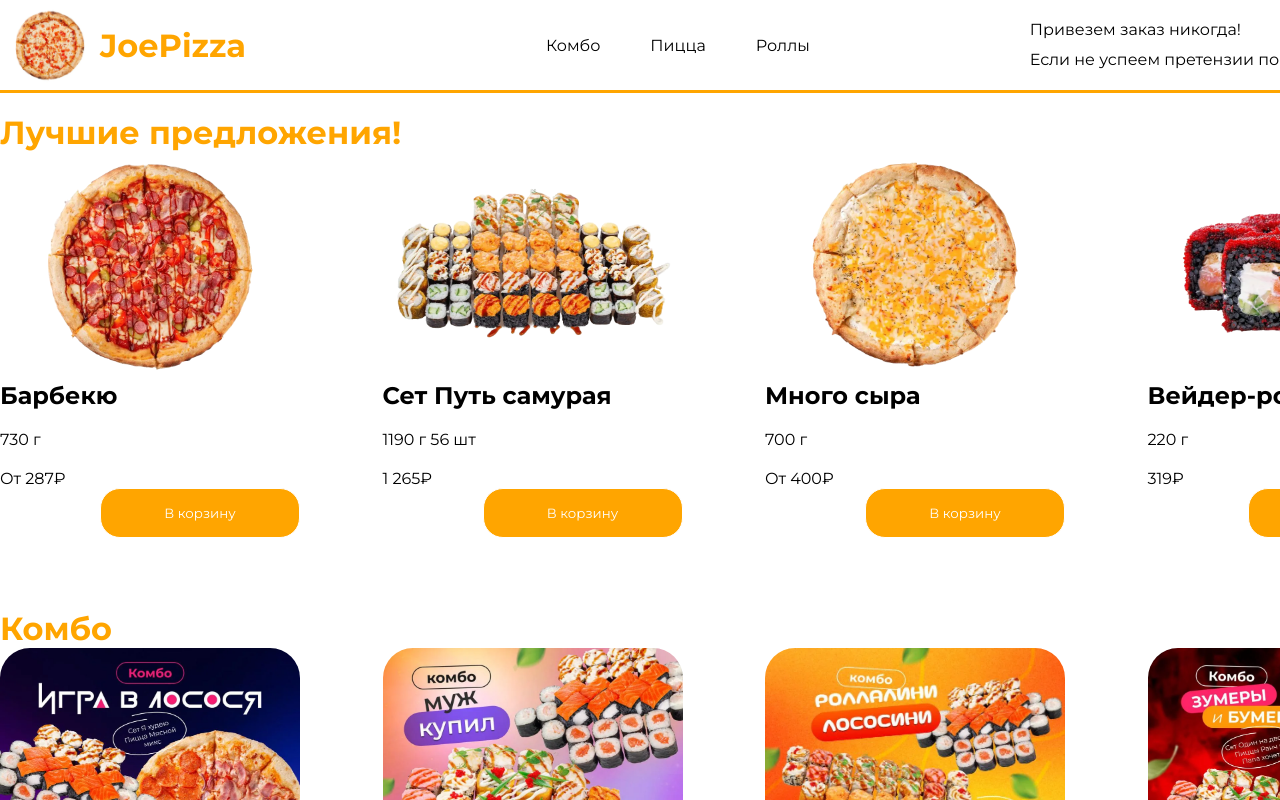
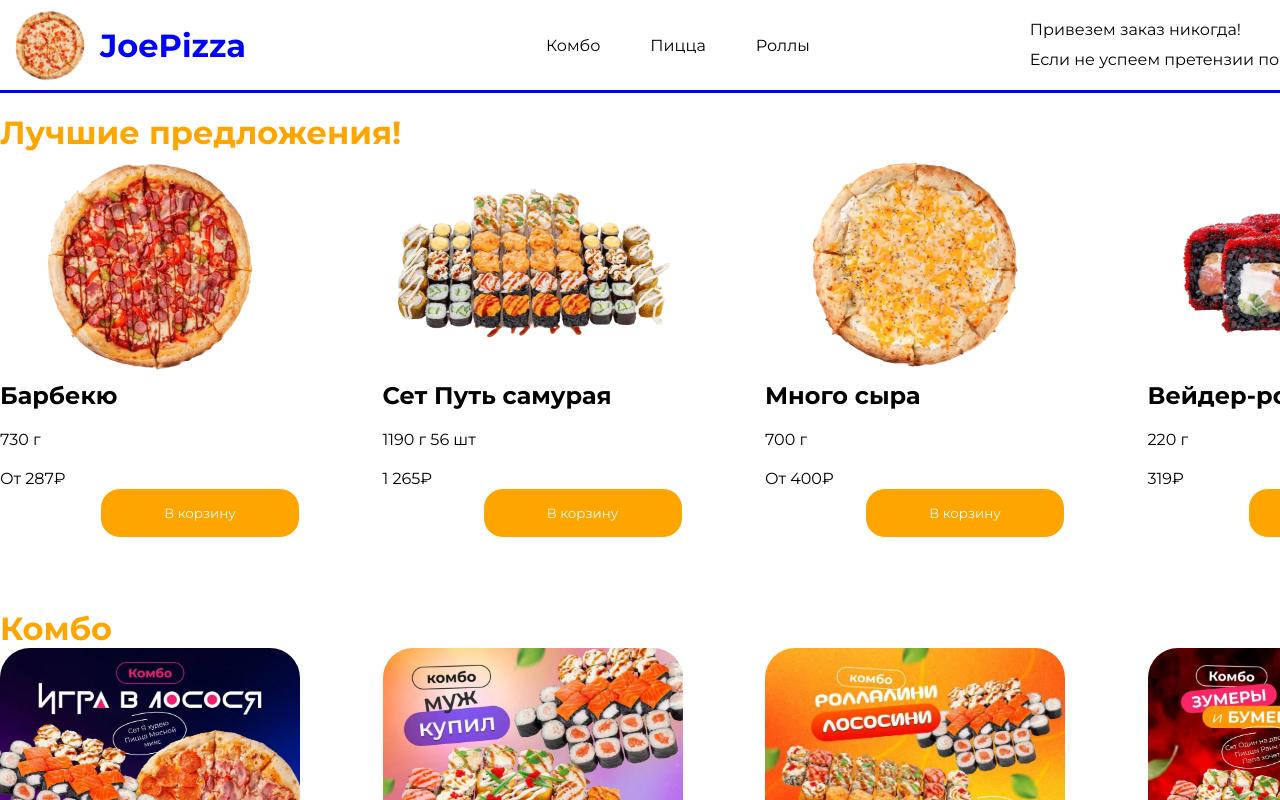
Before and after one commit to ChebupelkaTBK/JoePizza, a React (Vite) app: page / in a window 1280 px wide. Shown: the top 800 px of the page. Built offline with nearby package versions, Linux system fonts and the light colour scheme.

Commit message:
голубая золупа

```diff
--- a/src/components/Header/Header.scss
+++ b/src/components/Header/Header.scss
@@ -1,4 +1,4 @@
-$orangeColor: orange;
+$orangeColor: blue;
 $textColor: black;
 $headerWidth: 1500px;
 $headerHeight: 90px;
```
